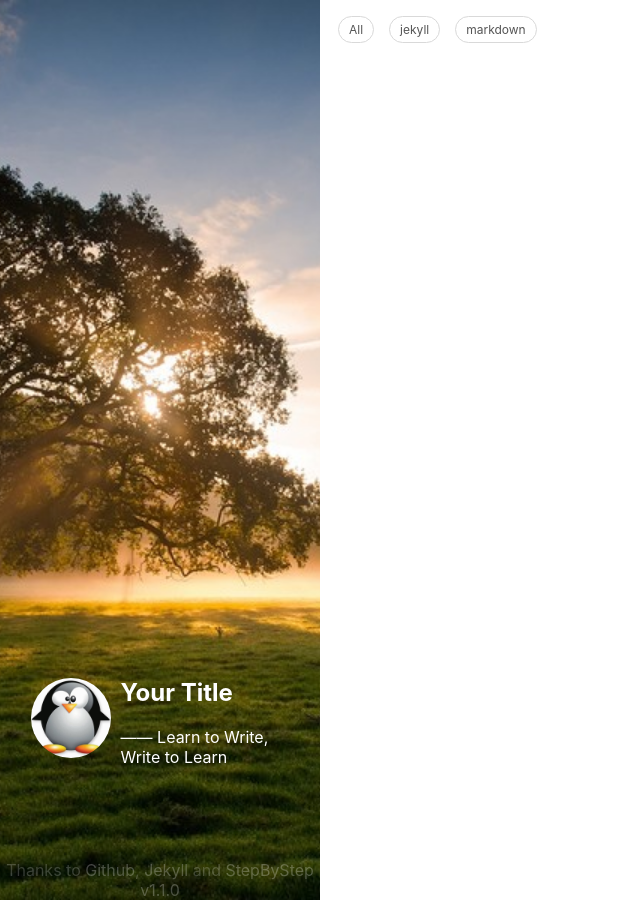
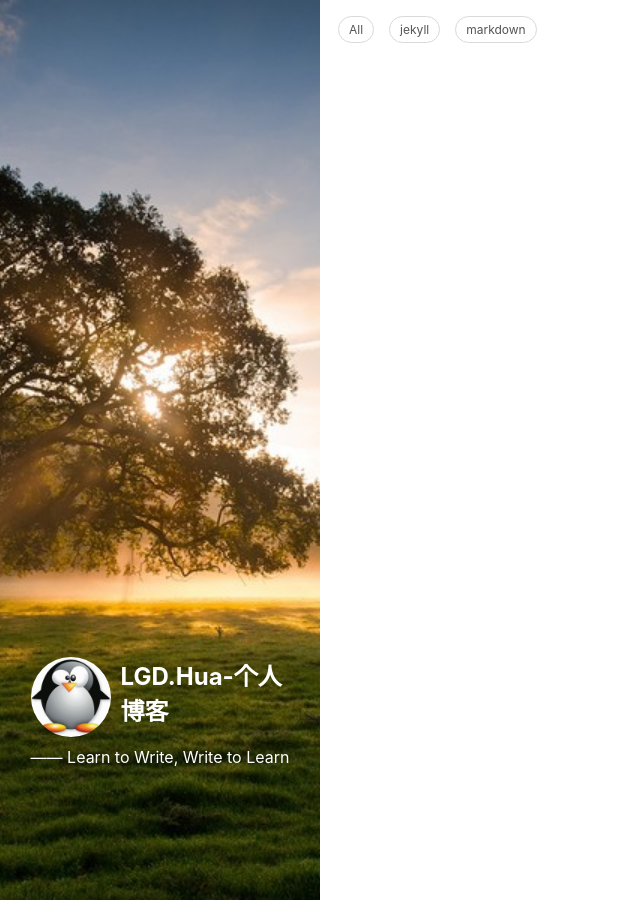
Before and after one commit to LGDHuaOPER/LGDHuaOPER.github.io--old, a Jekyll site: the page built from article.html, in a window 1280 px wide and 900 px high, scrolled down 100 px. Shown: the whole window, without its empty margins (0-640 px from the left). Built offline with Jekyll 4.4.1, drawn with Linux system fonts in a browser that asks for light colours; comment, search, counter and statistics services are not loaded.

Commit message:
first commit

```diff
--- a/_config.yml
+++ b/_config.yml
@@ -1,14 +1,12 @@
 # Site settings
-title: Your Title
-author: author
-email:
+title: LGD.Hua-个人博客
+author: LGD.HuaOPER
+email:  1094360174@qq.com
 description: > # this means to ignore newlines until "baseurl:"
-  Write an awesome description for your new site here. You can edit this
-  line in _config.yml. It will appear in your document head meta (for
-  Google search results) and in your feed.xml site description.
+  LGD.HuaOPER, LGD.HuaFEEng——The goal is to be a full stack engineer.
 
 # Site URL NOTE: if your site is base on subdir /blog you should change base to "/blog"
-domain: "http://yourdomain.github.io" # the domain URL for your site
+domain: "https://lgdhuaoper.github.io" # the domain URL for your site
 base: ""  # the relative path that different with domain so you can test locally
 
 # Source URL NOTE: end with / cause it's [URL + FILE]
--- a/article.html
+++ b/article.html
@@ -76,7 +76,7 @@
 .center-aside {
 	margin-left: 25.0%;	/* left-aside */
 	-webkit-margin-start: 25.0%;
-	width: 55.0%;
+	width: 75.0%;
 	min-height: 30px;
 	float: left;
 }
@@ -338,9 +338,9 @@
 				<p>—— Learn to Write, Write to Learn</p>
 			</div>
 		</div>
-		<div class="copyright">
+		<!-- <div class="copyright">
 			<p>Thanks to <a class="light-white" href="https://github.com/">Github</a>, <a class="light-white" href="https://jekyllrb.com/">Jekyll</a> and <a class="light-white" href="https://github.com/jokinkuang/stepbystep/">StepByStep v{{ site.version }}</a></p>
-		</div>
+		</div> -->
 	</div>
 	<div class="center-aside">
 		<div id="top-menu" class="top">
```
